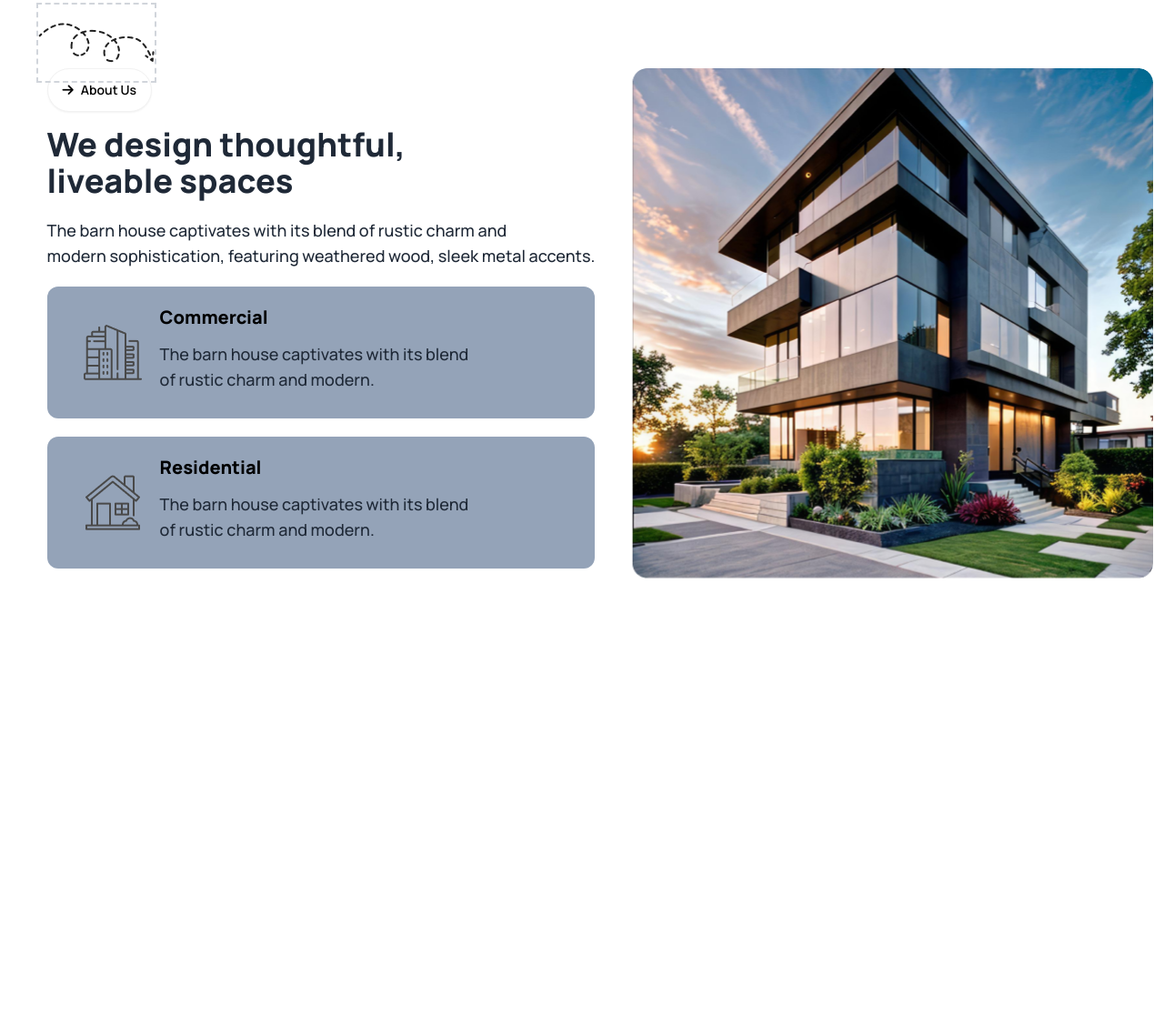
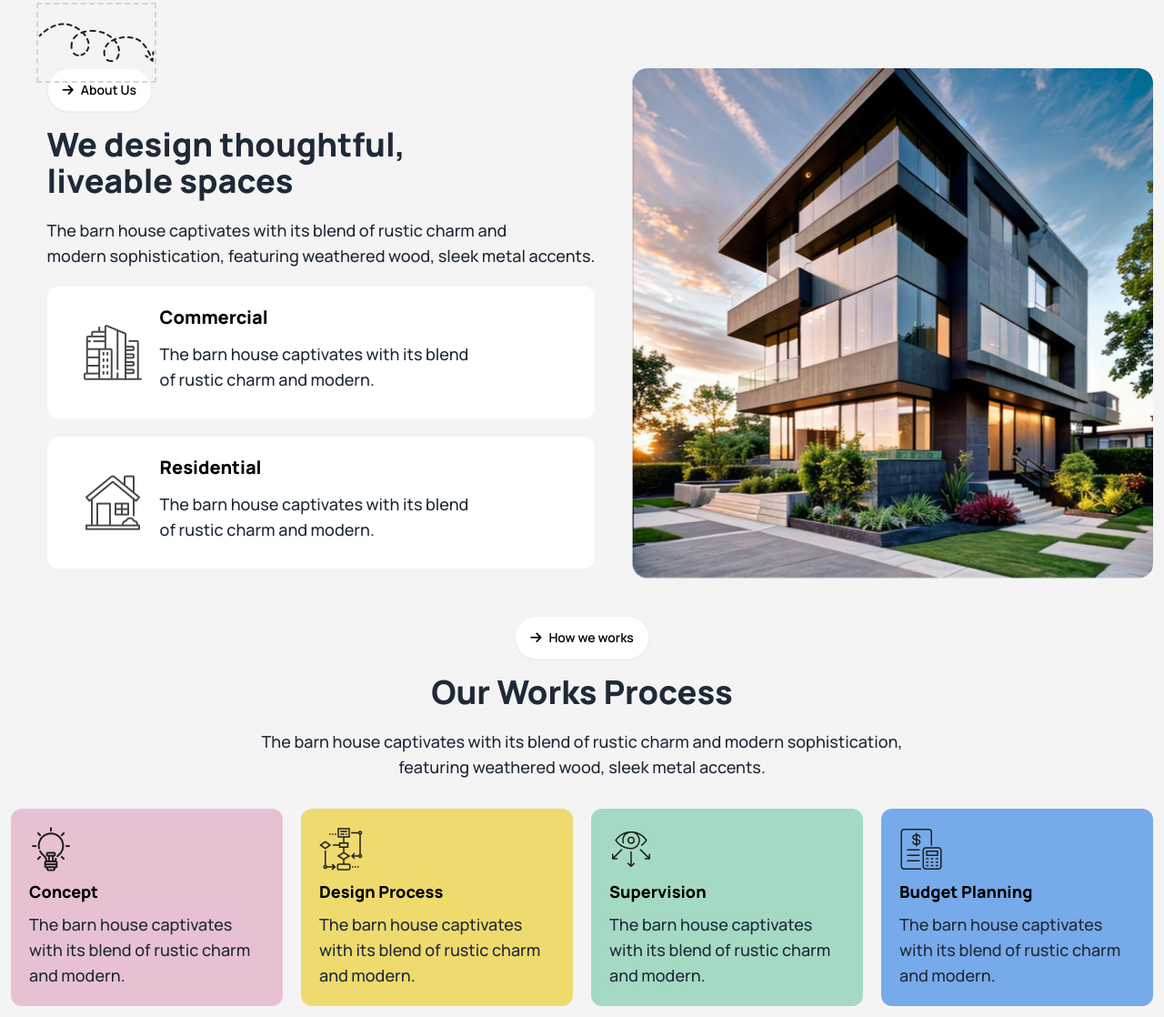
Before and after one commit to alauddinkochi/assignment-03, a plain HTML site: page index.html in a window 1280 px wide. Shown: the part 783-1901 px from the top of the page at 91% size. Before the commit the page ends 1440 px from the top, so only its background shows below. Drawn offline with nearby package versions, Linux system fonts and the light colour scheme.

Commit message:
added how we works section

```diff
--- a/index.html
+++ b/index.html
@@ -28,12 +28,17 @@
                 extend: {
                     colors: {
                         clifford: '#da373d',
-                        "color-primary": 'rgb(171, 239, 95)',
+                        "color-start" : 'rgb(255, 255, 255)',
+                        "color-end": 'rgba(255, 255, 255, 0)',
+                        "color-primary" : 'rgb(171, 239, 95)',
                         "btn-view": 'rgba(171, 239, 95, 0.5)',
                         "color-p": 'rgb(73, 73, 73)',
                         "color-headline": 'rgb(33, 33, 33)',
-                        "bg-main": '#F4F4F4',
-
+                        "main": 'rgb(244, 244, 244)',
+                        "concept": 'rgb(231, 193, 211)',
+                        "Design-Process": 'rgb(239, 218, 110)',
+                        "Supervision": 'rgb(164, 218, 195)',
+                        "Budget-Planning": 'rgb(119, 170, 234)',
                     }
                 }
             }
@@ -47,7 +52,10 @@
 </head>
 
 <body class="font-manrope">
-    <header class="container mx-auto p-3">
+    <header class="bg-gradient-to-r from-color-start to-color-end container mx-auto p-3">
+
+        <!-- navbar -->
+
         <nav class="border-solid">
             <div class="navbar">
                 <div class="navbar-start">
@@ -70,10 +78,10 @@
                 <div class="navbar-end flex justify-evenly">
                     <div class="flex">
                         <i
-                            class="fa-solid fa-cart-shopping  rounded-full bg-red-600 w-8 h-8 px-2 py-2 mr-4 hidden md:block"></i>
+                            class="fa-solid fa-cart-shopping  rounded-full bg-white w-8 h-8 px-2 py-2 mr-4 hidden md:block"></i>
 
                         <i
-                            class="fa-solid fa-magnifying-glass rounded-full bg-red-600 w-8 h-8 px-2 py-2 hidden md:block"></i>
+                            class="fa-solid fa-magnifying-glass rounded-full bg-white w-8 h-8 px-2 py-2 hidden md:block"></i>
                     </div>
 
                     <div class="dropdown">
@@ -117,10 +125,14 @@
 
 
     <main class="bg-main p-3 relative">
-        <div class="container mx-auto lg:flex justify-between mt-20 ">
 
-            <div class="hidden lg:block" >
-                <img class="border-dashed border-2 border-gray-300 py-5 absolute left-10 top-5" src="assets/Vector.png" alt="">
+        <!-- about us -->
+
+        <section class="container mx-auto lg:flex justify-between mt-20 ">
+
+            <div class="hidden lg:block">
+                <img class="border-dashed border-2 border-gray-300 py-5 absolute left-10 top-5" src="assets/Vector.png"
+                    alt="">
             </div>
 
             <div>
@@ -134,7 +146,7 @@
                         modern sophistication, featuring weathered wood, sleek metal accents.</p>
                 </div>
 
-                <div class="flex mt-5 p-5 bg-slate-400 rounded-xl ">
+                <div class="flex mt-5 lg:p-5 bg-white rounded-xl ">
                     <div>
                         <img class="m-5" src="assets/commercial.png" alt="">
                     </div>
@@ -145,7 +157,7 @@
                     </div>
                 </div>
 
-                <div class="flex mt-5 mb-5 p-5 bg-slate-400 rounded-xl">
+                <div class="flex mt-5 mb-5 lg:p-5 bg-white rounded-xl">
                     <div>
                         <img class="m-5" src="assets/residential.png" alt="">
                     </div>
@@ -158,10 +170,48 @@
 
             </div>
 
-            <div >
+            <div>
                 <img src="assets/Rectangle.png" alt="">
             </div>
-        </div>
+        </section>
+
+        <!-- How we works -->
+
+        <section class="container mx-auto">
+            <div class="text-center mt-8">
+                <button class="btn rounded-full bg-white text-black"><i class="fa-solid fa-arrow-right"></i> How we works</button>
+
+                <h1 class="text-4xl font-extrabold mt-4">Our Works Process</h1>
+                <p class="mt-5 color-p text-lg font-medium">The barn house captivates with its blend of rustic charm and modern sophistication, <br> featuring weathered wood, sleek metal accents.</p>
+            </div>
+
+            <div class="lg:flex gap-5 mt-5">
+                <div class="bg-concept p-5 rounded-xl mt-3">
+                    <img src="assets/concept.png" alt="">
+                    <h3 class="font-extrabold text-black text-lg mt-2">Concept</h3>
+                    <p class="mt-2 color-p text-lg font-medium">The barn house captivates with its blend of rustic charm and modern.</p>
+                </div>
+
+                <div class="bg-Design-Process p-5 rounded-xl mt-3">
+                    <img src="assets/flow-chart.png" alt="">
+                    <h3 class="font-extrabold text-black text-lg mt-2">Design Process</h3>
+                    <p class="mt-2 color-p text-lg font-medium">The barn house captivates with its blend of rustic charm and modern.</p>
+                </div>
+
+                <div class="bg-Supervision p-5 rounded-xl mt-3">
+                    <img src="assets/vision.png" alt="">
+                    <h3 class="font-extrabold text-black text-lg mt-2">Supervision</h3>
+                    <p class="mt-2 color-p text-lg font-medium">The barn house captivates with its blend of rustic charm and modern.</p>
+                </div>
+
+                <div class="bg-Budget-Planning p-5 rounded-xl mt-3">
+                    <img src="assets/budget-planning.png" alt="">
+                    <h3 class="font-extrabold text-black text-lg mt-2">Budget Planning</h3>
+                    <p class="mt-2 color-p text-lg font-medium">The barn house captivates with its blend of rustic charm and modern.</p>
+                </div>
+            </div>
+        </section>
+
 
 
     </main>
```
